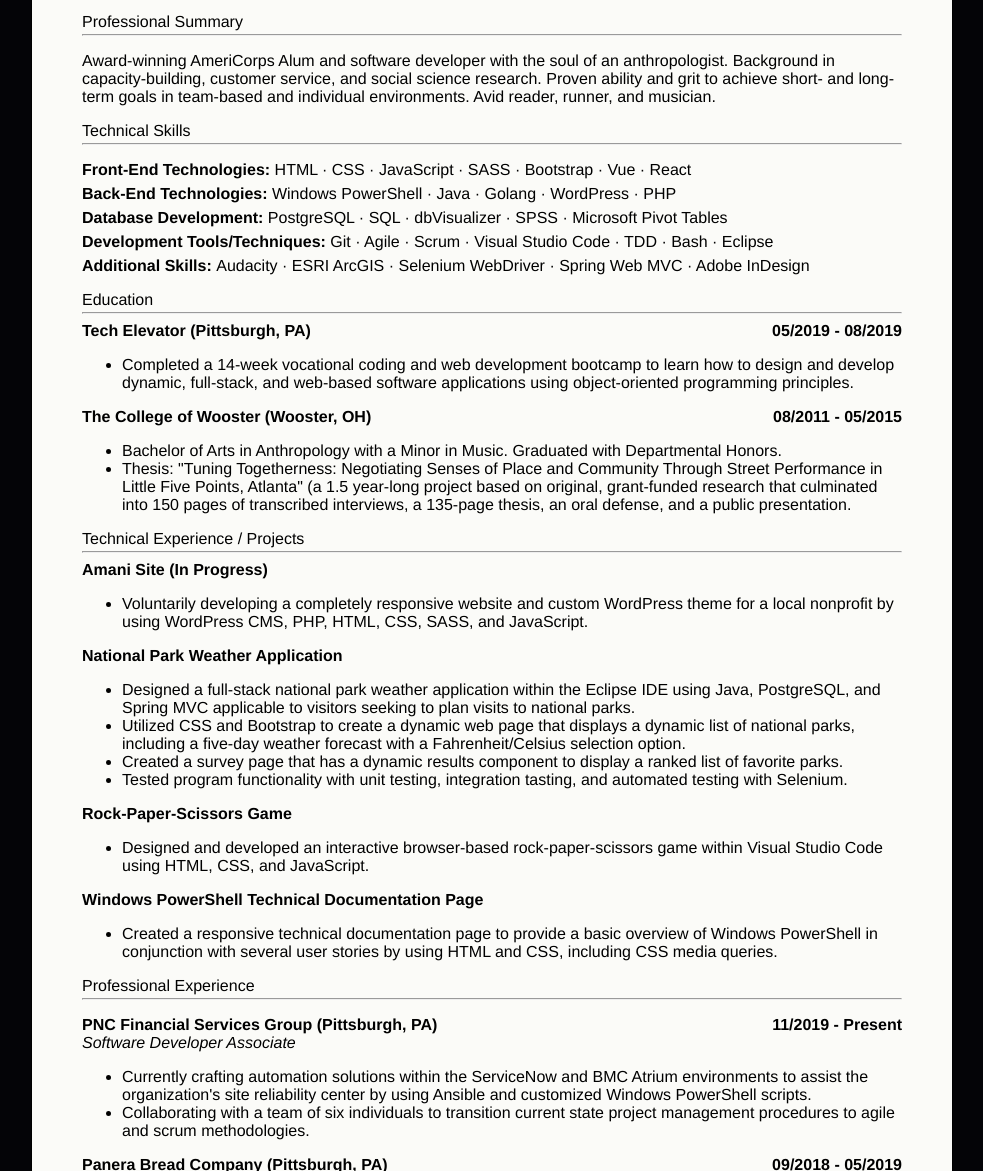
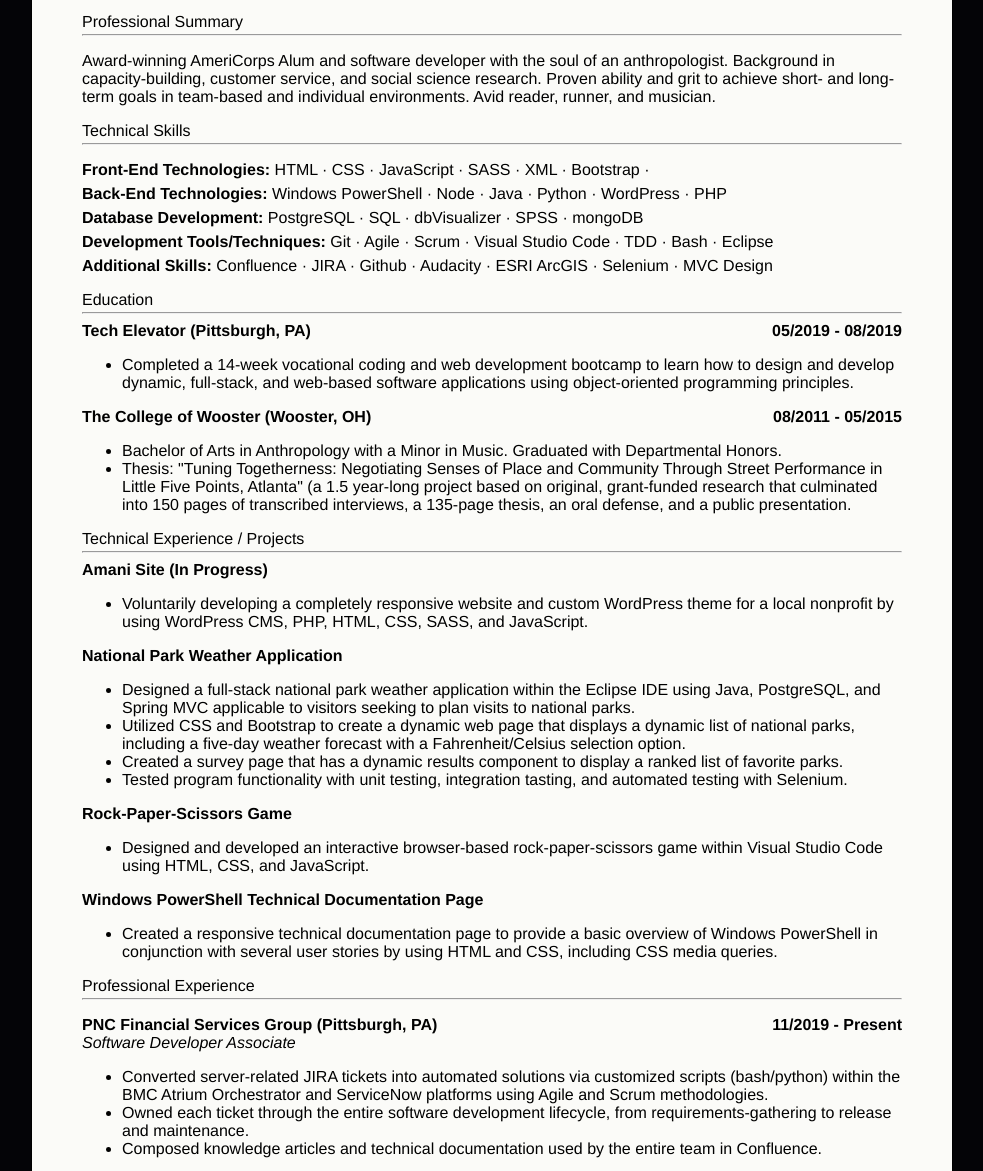
Before and after one commit to mgermaine93/resume-project, a plain HTML site: page index.html in a window 1280 px wide. Shown: the part 110-1281 px from the top of the page, without its empty margins (148-1131 px from the left). Drawn offline with Linux system fonts and the light colour scheme.

Commit message:
Updated resume.

```diff
--- a/index.html
+++ b/index.html
@@ -41,22 +41,21 @@
       <div id="front-end-technologies">
         <p>
           <strong>Front-End Technologies: </strong>
-          HTML &#183; CSS &#183; JavaScript &#183; SASS &#183; Bootstrap &#183;
-          Vue &#183; React
+          HTML &#183; CSS &#183; JavaScript &#183; SASS &#183; XML &#183;
+          Bootstrap &#183;
         </p>
       </div>
       <div id="back-end-technologies">
         <p>
           <strong>Back-End Technologies: </strong>
-          Windows PowerShell &#183; Java &#183; Golang &#183; WordPress &#183;
-          PHP
+          Windows PowerShell &#183; Node &#183; Java &#183; Python &#183;
+          WordPress &#183; PHP
         </p>
       </div>
       <div id="database-development">
         <p>
           <strong>Database Development: </strong>
-          PostgreSQL &#183; SQL &#183; dbVisualizer &#183; SPSS &#183; Microsoft
-          Pivot Tables
+          PostgreSQL &#183; SQL &#183; dbVisualizer &#183; SPSS &#183; mongoDB
         </p>
       </div>
       <div id="development-tools-and-techniques">
@@ -69,8 +68,8 @@
       <div id="additional-skills">
         <p>
           <strong>Additional Skills: </strong>
-          Audacity &#183; ESRI ArcGIS &#183; Selenium WebDriver &#183; Spring
-          Web MVC &#183; Adobe InDesign
+          Confluence &#183; JIRA &#183; Github &#183; Audacity &#183; ESRI
+          ArcGIS &#183; Selenium &#183; MVC Design
         </p>
       </div>
     </article>
@@ -165,13 +164,17 @@
       </p>
       <ul>
         <li>
-          Currently crafting automation solutions within the ServiceNow and BMC
-          Atrium environments to assist the organization's site reliability
-          center by using Ansible and customized Windows PowerShell scripts.
+          Converted server-related JIRA tickets into automated solutions via
+          customized scripts (bash/python) within the BMC Atrium Orchestrator
+          and ServiceNow platforms using Agile and Scrum methodologies.
         </li>
         <li>
-          Collaborating with a team of six individuals to transition current
-          state project management procedures to agile and scrum methodologies.
+          Owned each ticket through the entire software development lifecycle,
+          from requirements-gathering to release and maintenance.
+        </li>
+        <li>
+          Composed knowledge articles and technical documentation used by the
+          entire team in Confluence.
         </li>
       </ul>
       <strong id="align-left">Panera Bread Company (Pittsburgh, PA)</strong
```
